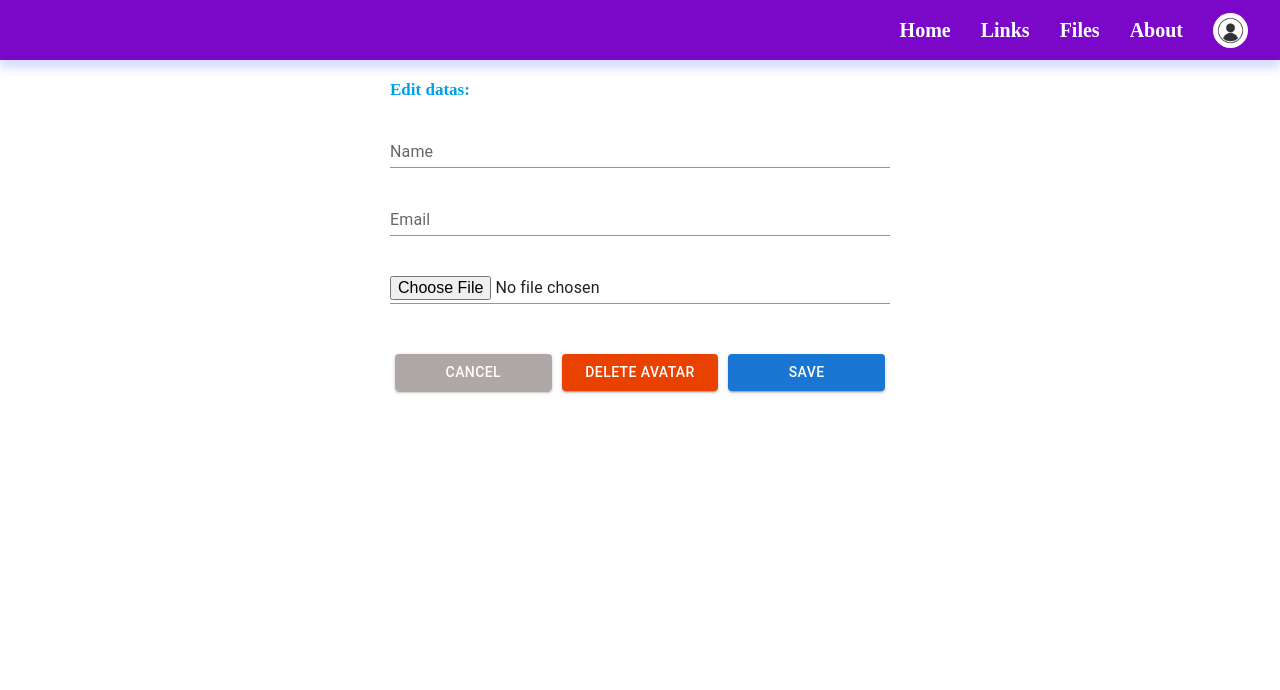
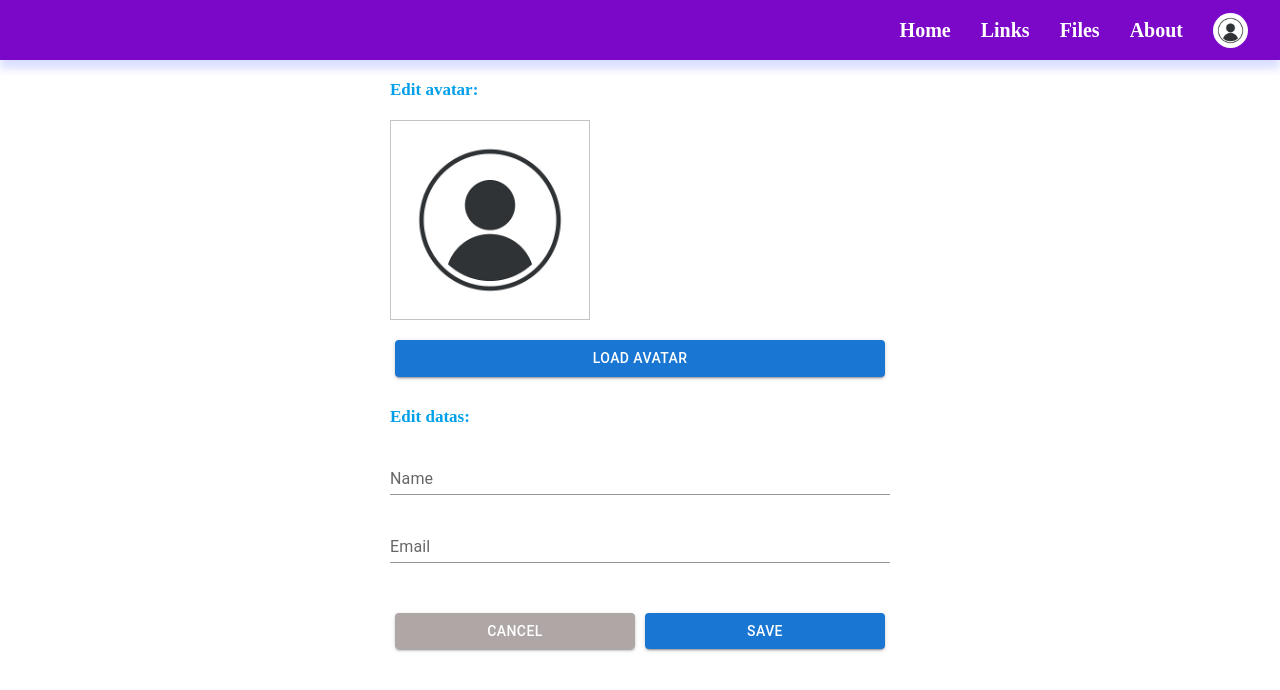
Before and after one commit to elyor-sh/mern-app, a React (Create React App) app in the folder client/: page /userProfile in a window 1280 px wide. Shown: the top 690 px of the page. Built offline with nearby package versions, Linux system fonts and the light colour scheme; sample sign-in values are in the browser's storage.

Commit message:
#48 added preview of avatar

```diff
--- /dev/null
+++ b/client/src/Components/FileUploadPreview/FileUploadPreview.js
@@ -0,0 +1,87 @@
+import React, { useEffect, useRef, useState } from 'react'
+import { Button } from '@mui/material'
+import classes from './FileUploadPreview.module.css'
+import AvatarIcon from '../../assets/avatarIcon.jpg'
+
+function FileUploadPreview({ htmlFor, src = null, alt = "", file, setFile, icon = AvatarIcon, accept, deleteBtn = null }) {
+
+    const fileInputRef = useRef(null);
+
+    const [img, setImg] = useState(null)
+
+    const handleFileInputChange = (event) => {
+        if (fileInputRef.current && fileInputRef.current.files && fileInputRef.current.files[0]) {
+            setFile(fileInputRef.current.files[0]);
+        }
+    };
+
+    const handleClick = () => {
+        fileInputRef.current.click();
+    }
+
+    useEffect(() => {
+        if (!file) {
+            setImg(null)
+            return
+        }
+
+        const objectUrl = URL.createObjectURL(file)
+        setImg(objectUrl)
+
+        // free memory when ever this component is unmounted
+        return () => URL.revokeObjectURL(objectUrl)
+    }, [file])
+
+    return (
+        <div className={classes.root}>
+            <label htmlFor={htmlFor} className={classes.label}>
+                {/* {src && <img src={src} alt={alt} />
+
+            } */}
+
+                <div className={classes.previewFile}>
+                    {
+                        img ? <img src={img} alt={alt} /> :
+                            src ?
+                                <img src={src} alt={alt} />
+                                :
+                                <img src={icon} alt={alt} />}
+                </div>
+                <div className={`${classes.btnRow} row aic jcsb`}>
+                    <Button
+                        className={classes.btn}
+                        variant="contained"
+                        onClick={handleClick}
+                    >
+                        Load Avatar
+                    </Button>
+                    {
+                        deleteBtn &&
+                        <Button
+                            className={classes.btn}
+                            variant="contained"
+                            style={{ background: '#e94200' }}
+                            onClick={e => {
+                                deleteBtn()
+                                setImg(null)
+                            }}
+                        >
+                            Delete Avatar
+                        </Button>
+                    }
+                </div>
+
+                <input
+                    accept={accept}
+                    id={htmlFor}
+                    type="file"
+                    className={classes.input}
+                    onChange={handleFileInputChange}
+                    ref={fileInputRef}
+                />
+            </label>
+        </div>
+    )
+}
+
+export default FileUploadPreview
--- /dev/null
+++ b/client/src/Components/FileUploadPreview/FileUploadPreview.module.css
@@ -0,0 +1,31 @@
+.input {
+    opacity: 0;
+    display: none;
+}
+
+.label {
+    display: block;
+    width: 100%;
+}
+
+.root {
+    display: flex;
+    padding-bottom: 30px;
+}
+
+.previewFile {
+    max-width: 200px;
+    height: 200px;
+    border: 1px solid #C4C4C4;
+    margin: 0px 0px 20px;
+}
+
+.previewFile img {
+    width: 100%;
+    height: 100%;
+}
+
+.btn {
+    width: 100%;
+    margin: 0 5px !important;
+}
--- a/client/src/Components/UserMenu/UserMenu.js
+++ b/client/src/Components/UserMenu/UserMenu.js
@@ -8,6 +8,8 @@ import AuthProvider from '../Api/Auth/AuthProvider'
 import setLocalStorage from '../hooks/setLocalStorage'
 import { editUser } from '../../redux/actions'
 import { useToaster } from '../hooks/useToaster'
+import FileUploadPreview from '../FileUploadPreview/FileUploadPreview'
+import { API_URI } from '../../config/config'
 
 function UserMenu({currentUser, editUser}) {
 
@@ -99,6 +101,10 @@ function UserMenu({currentUser, editUser}) {
             })
     }
 
+    const handleDelete = () => {
+        deleteAvatar()
+    }
+
     useEffect(() => {
         currentUser.avatar ? setTypeRequest('put') : setTypeRequest('post')
         // eslint-disable-next-line react-hooks/exhaustive-deps
@@ -107,6 +113,16 @@ function UserMenu({currentUser, editUser}) {
     return (
         <>
             <div className={classes.containerUserMenu}>
+                <div className={classes.title}>Edit avatar:</div>
+                <FileUploadPreview
+                    src={currentUser.avatar ? API_URI + currentUser.avatar : null}
+                    htmlFor={'avatar'}
+                    alt={'avatar'}
+                    file={avatar}
+                    setFile={file => setAvatar(file)}
+                    accept="image/*"
+                    deleteBtn={currentUser.avatar ? handleDelete : null}
+                />
                 <div className={classes.title}>Edit datas:</div>
                 <div className={classes.inputWrapper}>
                     <TextField
@@ -130,17 +146,6 @@ function UserMenu({currentUser, editUser}) {
                         onChange={handleChange}
                     />
                 </div>
-                <div className={classes.inputWrapper}>
-                    <TextField
-                        className={classes.input}
-                        id="avatar"
-                        name="avatar"
-                        label="Avatar"
-                        variant="standard"
-                        type="file"
-                        onChange={e => setAvatar(e.target.files[0])}
-                    />
-                </div>
                 <div className={classes.btnBox}>
                     <Button
                         className={classes.btn}
@@ -149,14 +154,6 @@ function UserMenu({currentUser, editUser}) {
                         onClick={e => history.goBack()}
                     >
                         Cancel
-                    </Button>
-                    <Button
-                        className={classes.btn}
-                        variant="contained"
-                        style={{ background: '#e94200' }}
-                        onClick={deleteAvatar}
-                    >
-                        Delete Avatar
                     </Button>
                     <Button
                         className={classes.btn}
```
